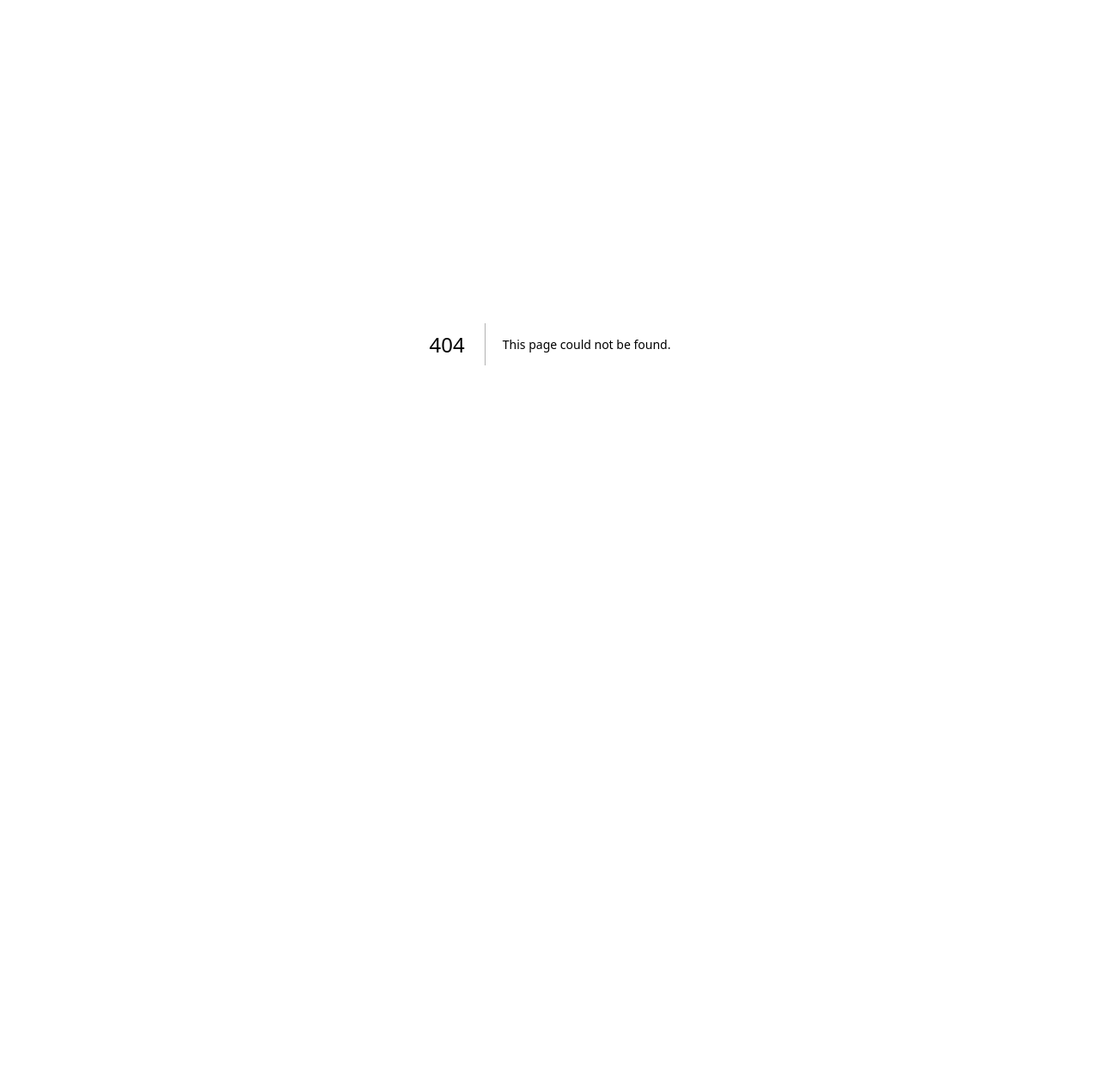
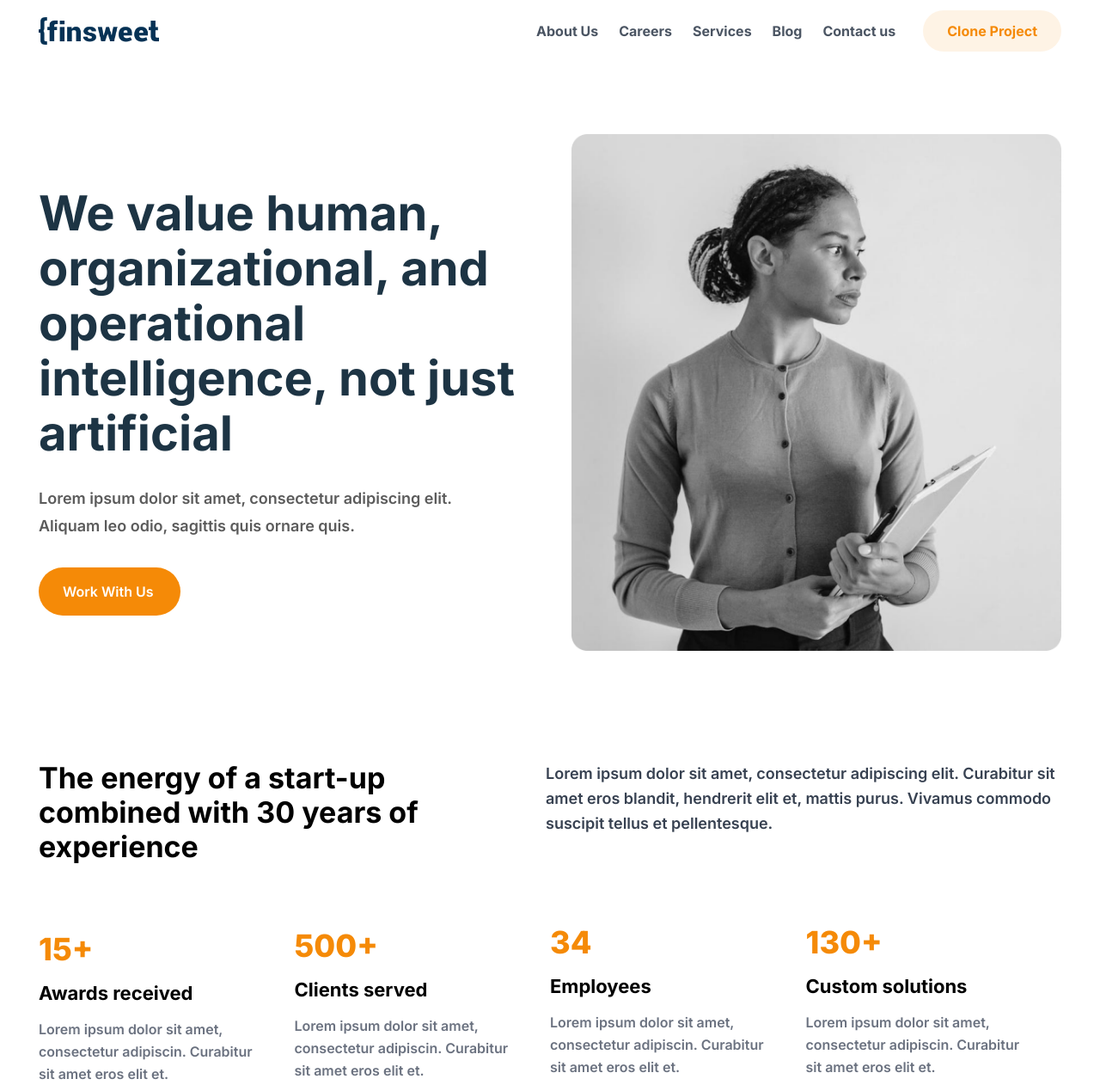
Before and after one commit to muhammadzain19/project5, a Next.js app: page /About in a window 1280 px wide. Before the commit this address had no page. Shown: the whole page at 86% size. Before the commit the page ends 800 px from the top, so only its background shows below. Built offline with nearby package versions, Linux system fonts and the light colour scheme.

Commit message:
finsweet

```diff
--- /dev/null
+++ b/app/About/page.js
@@ -0,0 +1,11 @@
+import React from 'react'
+import Aboutus from "../../components/aboutus"
+import Header from "../../components/header"
+export default function about() {
+  return (
+    <div>
+      <Header/>
+      <Aboutus/>
+    </div>
+  )
+}
--- a/app/about/aboutpage.js
+++ /dev/null
@@ -1,10 +0,0 @@
-import React from 'react'
-import Aboutus from "../../components/aboutus"
-export default function
-() {
-  return (
-    <div>
-    <Aboutus/>
-    </div>
-  )
-}
--- a/app/page.js
+++ b/app/page.js
@@ -1,26 +1,11 @@
 import "../app/globals.css"
 import Footer from "../components/footer"
+import Header from "../components/header"
 import Image from 'next/image';
 export default function Home() {
   return (
     <div>
-      <header className='flex justify-between pb-3 max-w-[270px] sm:max-w-[550px] m-auto pt-3 md:max-w-[700px] lg:max-w-[934px] xl:max-w-[1190px] sm:pb-4 2xl:max-w-[1446px] 2xl:pb-5'>
-        <div className='w-[80px] pt-2 sm:w-[90px] sm:pt-2 md:w-[100px] lg:w-[110px] xl:w-[140px] 2xl:w-[160px] 2xl:pt-3'>
-          <img src="images/finsweet-logo.png" />
-        </div>
-        <div className='flex gap-10 sm:gap-2 md:gap-5 lg:gap-6 xl:gap-8 2xl:gap-10 '>
-          <div className=' cursor-pointer font-Roboto hidden font-semibold text-gray-600 sm:flex sm:pt-3 sm:text-[10px] sm:gap-3 md:text-[12px] lg:text-[13px] lg:gap-4 xl:text-[16px] xl:gap-6 xl:font-bold 2xl:gap-8 2xl:text-[18px] 2xl:pt-4'>
-            <p>About Us</p>
-            <p>Careers</p>
-            <p>Services</p>
-            <p>Blog</p>
-            <p>Contact us</p>
-          </div>
-          <div>
-            <p className='font-bold text-[#F58A07] bg-[#F58A071A] p-3 pl-3 pr-3  rounded-full text-[9px] sm:pl-3 sm:pr-3 md:text-[12px] md:p-3 md:pl-4 md:pr-4 lg:text-[13px] lg:pr-5 lg:pl-5 xl:text-[16px] xl:pr-7 xl:pl-7 2xl:text-[22px] 2xl:pl-9 2xl:pr-9 2xl:p-4 2xl:rounded-full cursor-pointer'>Clone Project</p>
-          </div>
-        </div>
-      </header>
+       <Header/>
       <div className='bg-image bg-[#DCEAF5] pb-4 sm:pb-0'>
         <div className="flex flex-col-reverse pt-5 max-w-[270px] m-auto sm:flex-row sm:max-w-[550px] sm:pt-10 md:max-w-[700px] md:pt-16 lg:max-w-[934px] xl:max-w-[1190px] xl:pt-24 2xl:pt-28 2xl:max-w-[1446px]">
           <div className='pt-4 sm:pt-2' >
--- a/app/pages/form.js
+++ /dev/null
@@ -1,9 +0,0 @@
-import React from 'react'
-
-const form = () => {
-  return (
-    <div>form</div>
-  )
-}
-
-export default form
--- a/components/aboutus.js
+++ b/components/aboutus.js
@@ -1,9 +1,61 @@
 import React from 'react'
+export default function aboutus() {
+    return (
+        <div>
+        <div className='m-auto max-w-[260px] pt-6 sm:pt-6 sm:max-w-[550px] md:flex md:flex-row-reverse md:justify-between md:pt-10 lg:pt-16 xl:pt-20 md:max-w-[700px] lg:max-w-[934px] xl:max-w-[1190px]  2xl:max-w-[1446px] 2xl:pt-24 '>
+            <div className='sm:max-w-[350px] sm:m-auto md:m-0 md:max-w-[350px] lg:max-w-[435px] xl:max-w-[570px] 2xl:max-w-[690px]'>
+                <img className='max-w-full' src='images/twosection11-img.png' />
+            </div>
+            <div>
+                <div className='sm:pt-5 md:pt-9 lg:pt-10 xl:pt-12 2xl:pt-16 2xl:pt-[69px]'>
+                    <p className='text-[#1D3444] font-bold leading-[20px] pt-3 sm:text-[26px] sm:max-w-[700px] sm:m-auto md:m-0 sm:text-center md:text-start sm:leading-[34px] md:text-[33px] md:leading-[38px] lg:text-[45px] lg:leading-[51px] lg:max-w-[470px] xl:text-[56px] xl:leading-[64px] xl:max-w-[618px] 2xl:text-[66px] 2xl:max-w-[680px] 2xl:leading-[74px]'>We value human, organizational, and operational intelligence, not just artificial</p>
+                    <p className='text-[11px] pt-2 sm:pt-4 sm:text-[16px] sm:max-w-[600px] sm:m-auto sm:text-center md:m-0 md:text-start md:text-[11px] md:max-w-[300px] md:pt-4 lg:text-[14px] lg:leading-[24px] lg:max-w-[430px] lg:pt-4 xl:text-[18px] font-semibold text-[#5B5B5B] xl:leading-[32px] xl:max-w-[530px] xl:pt-7 2xl:text-[20px] 2xl:max-w-[580px] 2xl:leading-[34px] 2xl:pt-8'>Lorem ipsum dolor sit amet, consectetur adipiscing elit. Aliquam leo odio, sagittis quis ornare quis.</p>
+                    <div className='pt-3 sm:pt-3 md:pt-4 lg:pt-5 xl:pt-8'>
+                        <div className='cursor-pointer text-white font-semibold bg-[#F58A07] text-[11px] pl-5 max-w-[115px] p-2 sm:m-auto sm:p-3 sm:text-[15px] sm:max-w-[160px] sm:pl-8 md:m-0 md:text-[12px] md:p-2 md:pl-4 md:max-w-[110px] lg:text-[13px] lg:pl-5 lg:p-3 lg:max-w-[125px] xl:text-[16px] xl:p-4 xl:max-w-[165px] xl:pl-7 rounded-full 2xl:text-[18px] 2xl:max-w-[180px] 2xl:pl-8'>
+                            <p>Work With Us</p>
+                        </div>
+                    </div>
+                </div>
+            </div>
+        </div>
 
-export default function () {
-  return (
-    <div>
-      mbjhbknlkbn
-    </div>
-  )
+        <div className='m-auto max-w-[270px] pt-12 sm:max-w-[550px] sm:pt-12 md:max-w-[700px] lg:max-w-[934px] md:pt-14 lg:pt-24 xl:pt-32 xl:max-w-[1190px] 2xl:max-w-[1446px]'>
+        <div className="lg:flex lg:justify-between">
+              <p className="text-[20px] leading-[22px] sm:text-[26px] sm:max-w-[500px] sm:leading-[30px] md:text-[28px] md:max-w-[520px] md:leading-[32px] lg:text-[28px] lg:leading-[33px] lg:max-w-[450px] xl:text-[34px] font-bold xl:max-w-[540px] xl:leading-[40px] 2xl:text-[46px] 2xl:max-w-[680px] 2xl:leading-[52px]">
+              The energy of a start-up combined with 30 years of experience
+              </p>
+              <p className="text-[12px] leading-[16px] pt-3 sm:text-[14px] sm:max-w-[530px] sm:leading-[20px] sm:pt-4 md:text-[16px] md:leading-[26px] md:max-w-[580px] md:pt-5 lg:text-[13px] lg:max-w-[440px] lg:leading-[21px] lg:pt-0 xl:text-[18px] xl:leading-[29px] text-gray-700 font-semibold xl:max-w-[600px] xl:pt-0 2xl:pt-0 2xl:text-[20px] 2xl:leading-[37px] 2xl:max-w-[670px]">
+              Lorem ipsum dolor sit amet, consectetur adipiscing elit. Curabitur sit amet eros blandit, hendrerit elit et, mattis purus. Vivamus commodo suscipit tellus et pellentesque.</p>
+            </div>
+            <div className='grid sm:grid-cols-2 md:grid-cols-4 md:pt-5 lg:pt-8 xl:pt-16 2xl:pt-24'>
+
+            <div>
+              <p className="text-[20px] font-extrabold text-[#F58A07] pt-4 sm:text-start md:text-start md:pt-2 lg:pt-6 xl:text-[36px] xl:pt-2 2xl:text-[48px]">15+</p>
+              <p className="text-[18px] font-bold pt-1 sm:text-start md:text-[16px] md:text-start xl:pt-2 2xl:pt-3 xl:text-[22px] 2xl:text-[26px]">Awards received</p>
+              <p className="text-[14px] font-semibold text-gray-500 pt-1 sm:max-w-[230px] sm:text-start md:text-start   md:text-[12px] md:max-w-[140px] md:leading-[16px] lg:text-[13px]  lg:pt-2 lg:max-w-[220px] lg:leading-[18px] xl:pt-3 xl:text-[16px] xl:max-w-[260px] xl:leading-[26px] 2xl:text-[20px] 2xl:leading-[34px] 2xl:max-w-[330px]">Lorem ipsum dolor sit amet, consectetur adipiscin. Curabitur sit amet eros elit et.</p>
+            </div>
+            <div>
+              <p className="text-[20px] font-extrabold text-[#F58A07] pt-3 sm:text-start md:text-start md:pt-[5px] lg:pt-5 xl:pt-1 xl:text-[36px] 2xl:text-[48px]">500+</p>
+              <p className="text-[18px] font-bold pt-1 sm:text-start  md:text-[16px] md:text-start  xl:pt-2 xl:text-[22px]  2xl:pt-3 2xl:text-[26px]">Clients served</p>
+              <p className="text-[14px] font-semibold text-gray-500 pt-1 sm:max-w-[230px] sm:text-start md:text-start  md:text-[12px] md:leading-[16px] md:max-w-[140px] lg:text-[13px]  lg:pt-2 lg:max-w-[220px]   lg:leading-[18px] xl:pt-3 xl:text-[16px] xl:max-w-[260px] xl:leading-[26px] 2xl:text-[20px]  2xl:leading-[34px] 2xl:max-w-[330px]">Lorem ipsum dolor sit amet, consectetur adipiscin. Curabitur sit amet eros elit et.</p>
+            </div>
+
+
+            <div>
+              <p className="text-[20px] font-extrabold text-[#F58A07] pt-3 sm:text-start md:text-start md:pt-1 lg:pt-4 xl:text-[36px] xl:pt-0 2xl:text-[48px]">34</p>
+              <p className="text-[18px] font-bold pt-1 sm:text-start md:text-[16px] md:text-start  xl:pt-2 xl:text-[22px]  2xl:pt-3 2xl:text-[26px]">Employees</p>
+              <p className="text-[14px] font-semibold text-gray-500 pt-1 sm:max-w-[230px] sm:text-start md:text-start   md:text-[12px] md:max-w-[140px] md:leading-[16px] lg:text-[13px]  lg:pt-2 lg:max-w-[220px]  lg:leading-[18px] xl:pt-3 xl:text-[16px] xl:max-w-[260px] xl:leading-[26px] 2xl:text-[20px] 2xl:leading-[34px] 2xl:max-w-[330px]">Lorem ipsum dolor sit amet, consectetur adipiscin. Curabitur sit amet eros elit et.</p>
+            </div>
+            <div>
+              <p className="text-[20px] font-extrabold text-[#F58A07] pt-3 sm:text-start md:text-start md:pt-0 lg:pt-4 xl:pt-0 xl:text-[36px] 2xl:text-[48px]">130+</p>
+              <p className="text-[18px] font-bold pt-1 sm:text-start  md:text-[16px] md:text-start  xl:pt-2 xl:text-[22px]  2xl:pt-3 2xl:text-[26px]">Custom solutions</p>
+              <p className="text-[14px] font-semibold text-gray-500 pt-1 sm:max-w-[230px] sm:text-start md:text-start  md:text-[12px] md:leading-[16px] md:max-w-[140px] lg:text-[13px] lg:pt-2 lg:max-w-[220px]  lg:leading-[18px]  xl:pt-3 xl:text-[16px] xl:max-w-[260px] xl:leading-[26px] 2xl:text-[20px]  2xl:leading-[34px] 2xl:max-w-[330px]">Lorem ipsum dolor sit amet, consectetur adipiscin. Curabitur sit amet eros elit et.</p>
+            </div>
+
+
+            </div>
+        </div>
+        </div>
+
+    )
 }
--- /dev/null
+++ b/components/header.js
@@ -0,0 +1,24 @@
+import React from 'react'
+export default function header() {
+    return (
+        <div>
+            <header className='flex justify-between pb-3 max-w-[270px] sm:max-w-[550px] m-auto pt-3 md:max-w-[700px] lg:max-w-[934px] xl:max-w-[1190px] sm:pb-4 2xl:max-w-[1446px] 2xl:pb-5'>
+                <div className='w-[80px] pt-2 sm:w-[90px] sm:pt-2 md:w-[100px] lg:w-[110px] xl:w-[140px] 2xl:w-[160px] 2xl:pt-3'>
+                    <img src="images/finsweet-logo.png" />
+                </div>
+                <div className='flex gap-10 sm:gap-2 md:gap-5 lg:gap-6 xl:gap-8 2xl:gap-10 '>
+                    <div className=' cursor-pointer font-Roboto hidden font-semibold text-gray-600 sm:flex sm:pt-3 sm:text-[10px] sm:gap-3 md:text-[12px] lg:text-[13px] lg:gap-4 xl:text-[16px] xl:gap-6 xl:font-bold 2xl:gap-8 2xl:text-[18px] 2xl:pt-4'>
+                        <a href='http://localhost:3000/About'>About Us</a>
+                        <p>Careers</p>
+                        <p>Services</p>
+                        <p>Blog</p>
+                        <p>Contact us</p>
+                    </div>
+                    <div>
+                        <p className='font-bold text-[#F58A07] bg-[#F58A071A] p-3 pl-3 pr-3  rounded-full text-[9px] sm:pl-3 sm:pr-3 md:text-[12px] md:p-3 md:pl-4 md:pr-4 lg:text-[13px] lg:pr-5 lg:pl-5 xl:text-[16px] xl:pr-7 xl:pl-7 2xl:text-[22px] 2xl:pl-9 2xl:pr-9 2xl:p-4 2xl:rounded-full cursor-pointer'>Clone Project</p>
+                    </div>
+                </div>
+            </header>
+        </div>
+    )
+}
```
Also changed, not shown: public/images/twosection1-img.png (added), public/images/twosection11-img.png (added).
